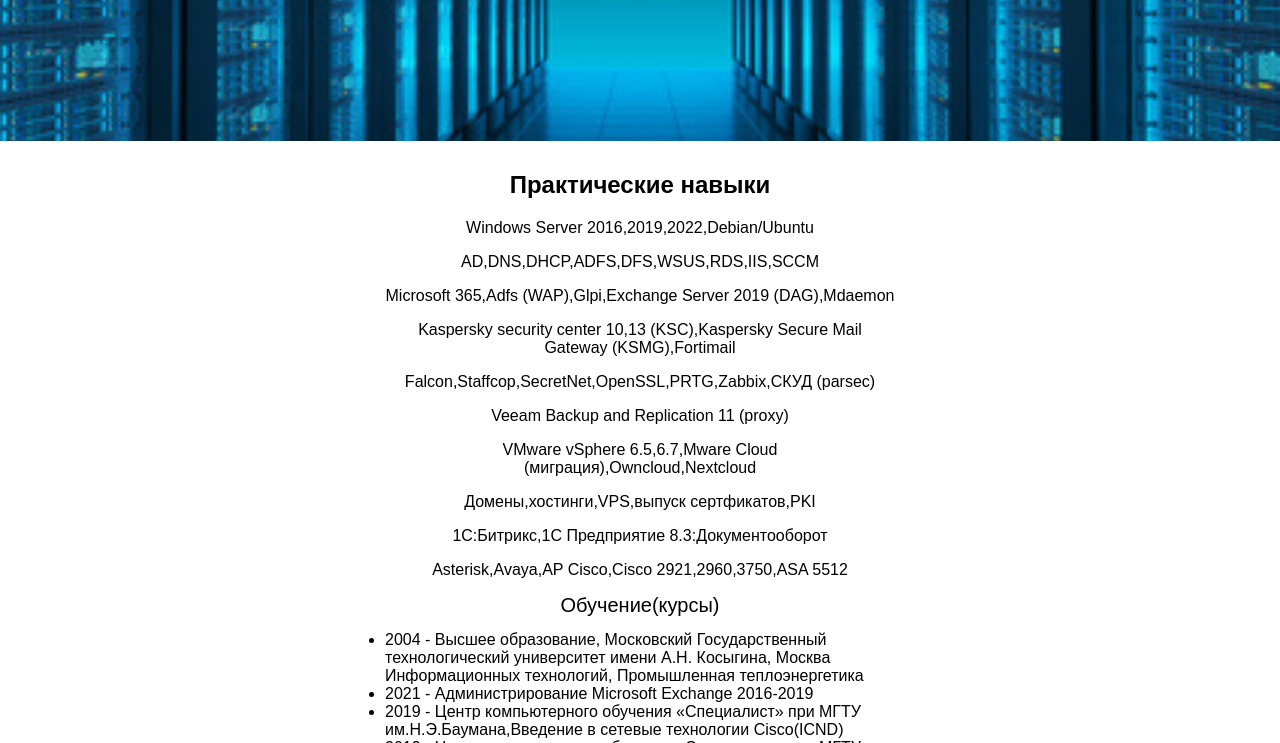
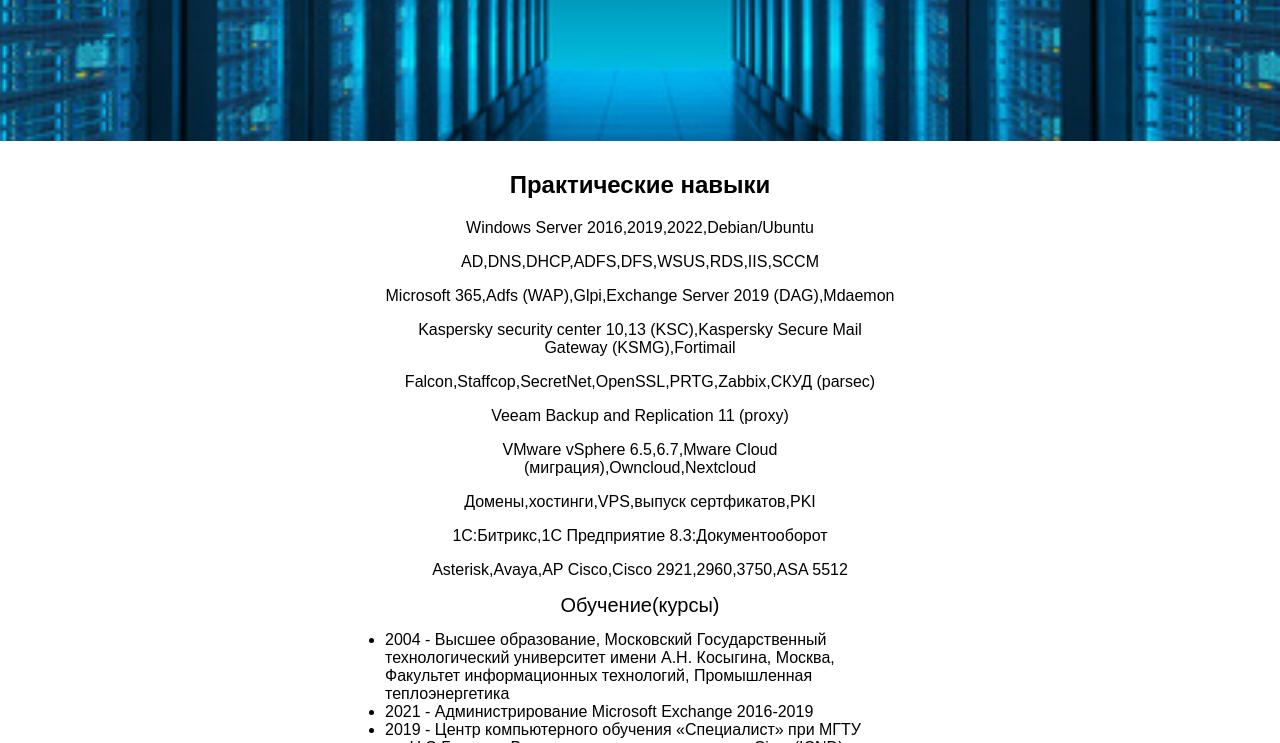
Before and after one commit to Pavelwey/Pavelwey.github.io, a plain HTML site: page index.html in a window 1280 px wide. Shown: the part 209-952 px from the top of the page. Drawn offline with Linux system fonts and the light colour scheme.

Commit message:
Update index.html

```diff
--- a/index.html
+++ b/index.html
@@ -29,7 +29,7 @@
 	  <p> </p>
 	  <h3>Обучение(курсы)</h3>
 	  <p> </p>
-	  <li>2004 - Высшее образование, Московский Государственный технологический университет имени А.Н. Косыгина, Москва Информационных технологий, Промышленная теплоэнергетика</li>
+	  <li>2004 - Высшее образование, Московский Государственный технологический университет имени А.Н. Косыгина, Москва, Факультет информационных технологий, Промышленная теплоэнергетика</li>
 	  <li>2021 - Администрирование Microsoft Exchange 2016-2019 </li>
 	  <li>2019 - Центр компьютерного обучения «Специалист» при МГТУ им.Н.Э.Баумана,Введение в сетевые технологии Cisco(ICND)</li>
 	  <li>2019 - Центр компьютерного обучения «Специалист» при МГТУ им.Н.Э.Баумана,Основы сетей и сетевых операционных систем</li>
```
